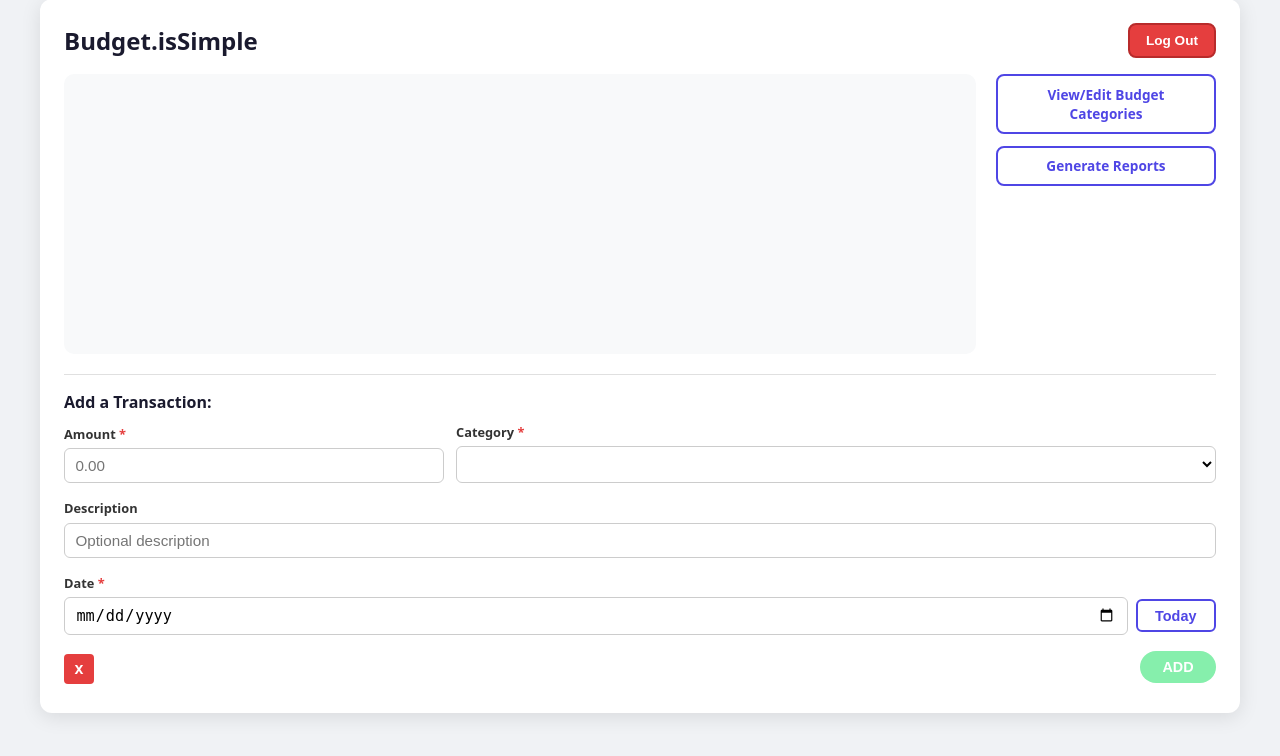
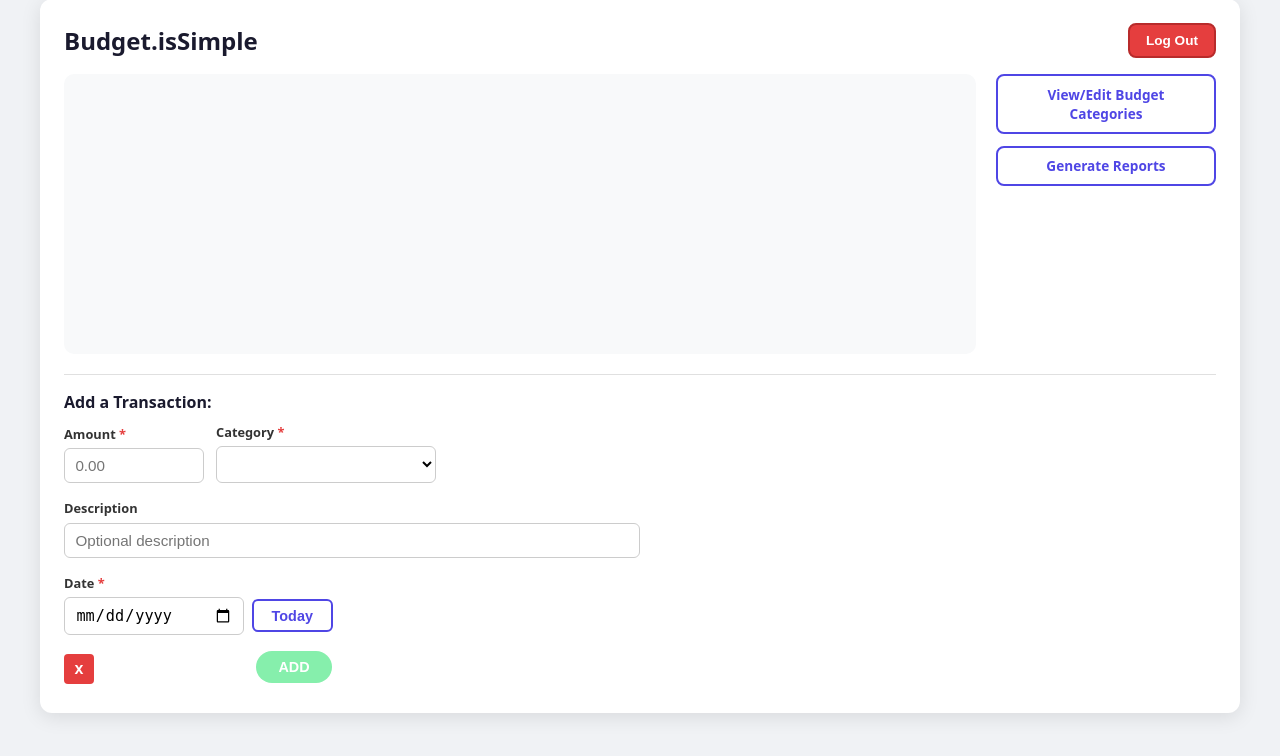
Before and after one commit to ref3rtado/Simple_Budget, a FastAPI app: template sb_app/src/view/templates/dashboard.html in a window 1280 px wide. Shown: the part 25-781 px from the top of the page. Run offline with FastAPI, Linux system fonts and the light colour scheme; the template is opened without the code that fills it, so the values that code supplies are empty; some libraries are stand-ins or nearby versions.

Commit message:
fixed desktop layout

```diff
--- a/sb_app/src/view/static/style.css
+++ b/sb_app/src/view/static/style.css
@@ -449,11 +449,11 @@ body.page-dashboard {
 }
 
 /* Row 1: Amount + Category share the row */
-.txn-row-1 .txn-amount-group { flex: 1; }
-.txn-row-1 .txn-budget-group { flex: 2; }
+.txn-row-1 .txn-amount-group { flex: 0 0 140px; }
+.txn-row-1 .txn-budget-group { flex: 0 0 220px; }
 
 /* Row 2: Description full width */
-.txn-row-2 .txn-desc-group { flex: 1; }
+.txn-row-2 .txn-desc-group { flex: 0 0 50%; }
 
 /* Row 3: Date picker left (grows), Today button right */
 .txn-row-3 .txn-date-group { flex: 1; }
@@ -462,12 +462,13 @@ body.page-dashboard {
     align-items: center;
     gap: 0.5rem;
 }
-.txn-row-3 input[type="date"] { flex: 1; }
+.txn-row-3 input[type="date"] { flex: 0 0 180px; }
 
 /* Row 4: Cancel left, ADD right */
 .txn-row-4 {
     justify-content: space-between;
     align-items: center;
+    max-width: 268px;
 }
 
 /* Shared input styling for txn form */
@@ -494,16 +495,6 @@ body.page-dashboard {
     font-size: 0.8rem;
 }
 
-/* Override vertical form-group stacking inside the row */
-
-
-/* Field width modifiers */
-
-
-
-
-/* Date sub-row: [TODAY] OR [date input] */
-
 
 .txn-date-group > label {
     margin-bottom: 0.3rem
@@ -516,12 +507,23 @@ body.page-dashboard {
     justify-content: center;
 
 }
+
+@media (max-width: 768px) {
+    .txn-row-2 .txn-desc-group { flex: 1; }
+    .txn-row-1 .txn-amount-group { flex: 1; }
+    .txn-row-1 .txn-budget-group { flex: 2; }
+    .txn-row-3 input[type="date"] { flex: 1; }
+
+    .txn-row-4 { max-width: 100%; }
+}
+/*
 .or-text {
     font-size: 0.8rem;
     font-weight: 600;
     color: #888;
     white-space: nowrap;
 }
+*/
 
 /* B1: Red cancel (x) square */
 #btn-cancel-txn {
--- a/sb_app/src/view/templates/base.html
+++ b/sb_app/src/view/templates/base.html
@@ -4,7 +4,7 @@
     <meta charset="UTF-8">
     <meta name="viewport" content="width=device-width, initial-scale=1.0">
     <title>{% block title %}Budget App{% endblock %}</title>
-    <link rel="stylesheet" href="/static/style.css?v=14">
+    <link rel="stylesheet" href="/static/style.css?v=15">
     <script src="https://unpkg.com/htmx.org@2.0.4" defer></script>
     {% block extra_head %}{% endblock %}
 </head>
```
